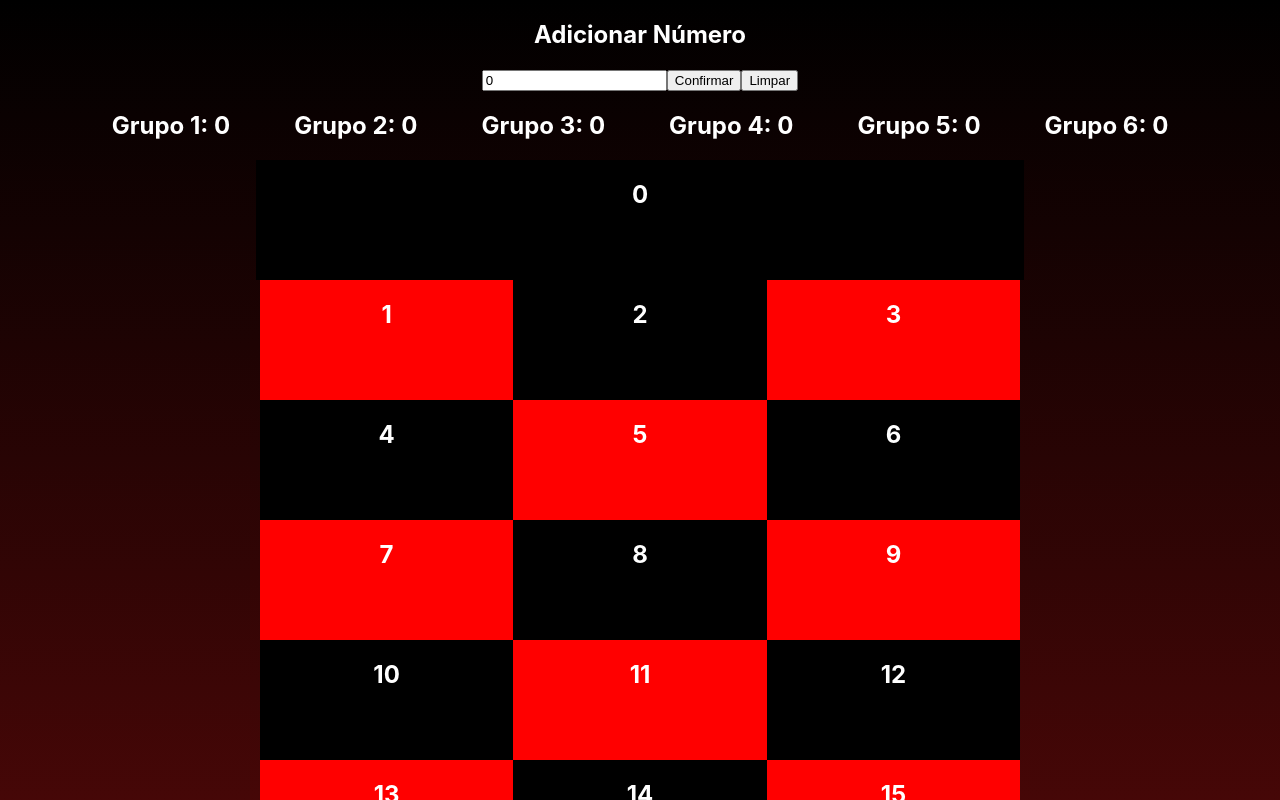
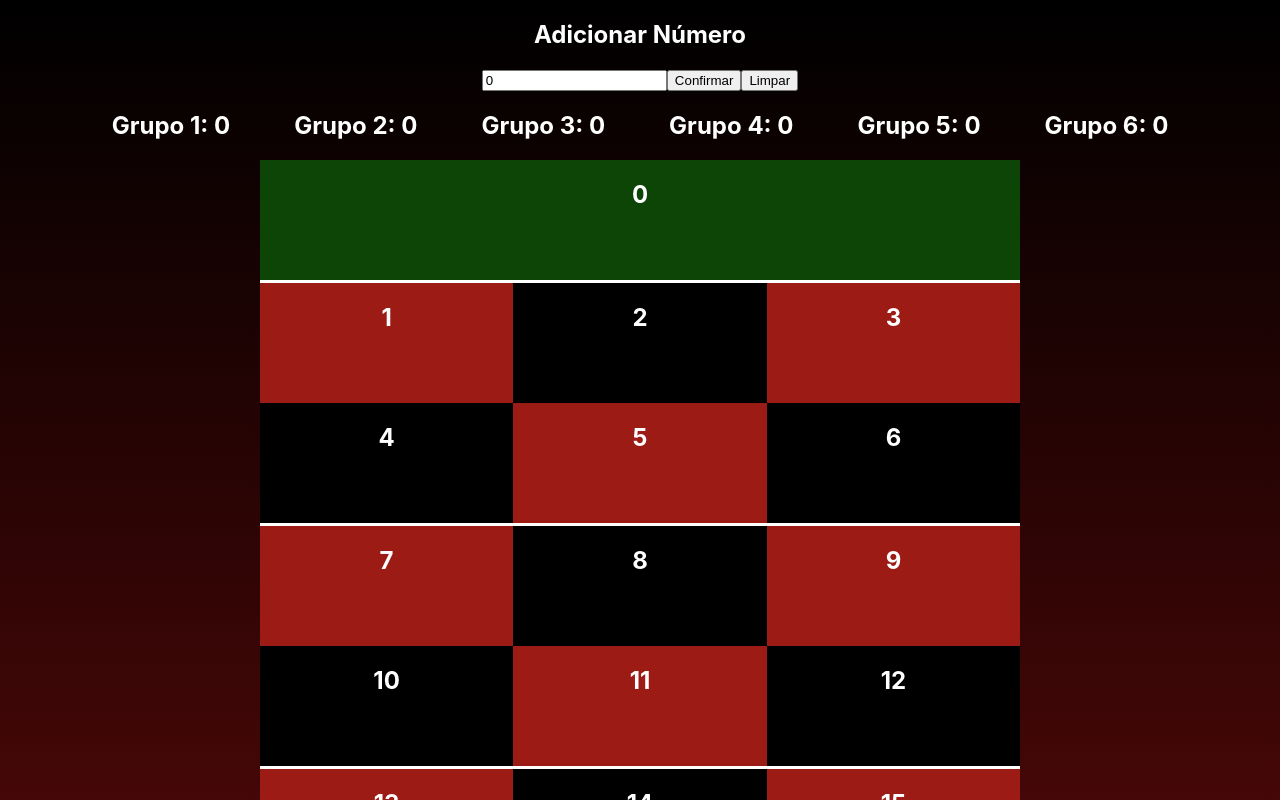
Before and after one commit to mikinglps/counter, a React (Create React App) app: page / in a window 1280 px wide. Shown: the top 800 px of the page. Built offline with nearby package versions, Linux system fonts and the light colour scheme.

Commit message:
fix: colors

```diff
--- a/src/App.css
+++ b/src/App.css
@@ -36,7 +36,13 @@
 }
 
 .single:nth-of-type(1)  {
-  width: 100%;
+  width: 99%;
+  background: #0c4506!important;
+  border-bottom: 3px solid white;
+}
+
+.single:nth-of-type(5), .single:nth-of-type(6), .single:nth-of-type(7), .single:nth-of-type(11), .single:nth-of-type(12), .single:nth-of-type(13), .single:nth-of-type(17), .single:nth-of-type(18), .single:nth-of-type(19), .single:nth-of-type(23), .single:nth-of-type(24), .single:nth-of-type(25), .single:nth-of-type(29), .single:nth-of-type(30), .single:nth-of-type(31){
+  border-bottom: 3px solid white;
 }
 
 body{
--- a/src/App.js
+++ b/src/App.js
@@ -107,7 +107,7 @@ function App() {
             for (let i = 0; i <= amount; i++) {
 
                 arr.push(
-                  <div className='single' style={i % 2 == 0 ? {backgroundColor: 'black', color: 'white'} : {backgroundColor: 'red', color: 'white'} }>
+                  <div className='single' style={i % 2 == 0 ? {backgroundColor: 'black', color: 'white'} : {backgroundColor: 'rgb(156,28,21)', color: 'white'} }>
                     <h2>{i}</h2>
                     <p>{localStorage.getItem(String(i))}</p>
                   </div>
```
